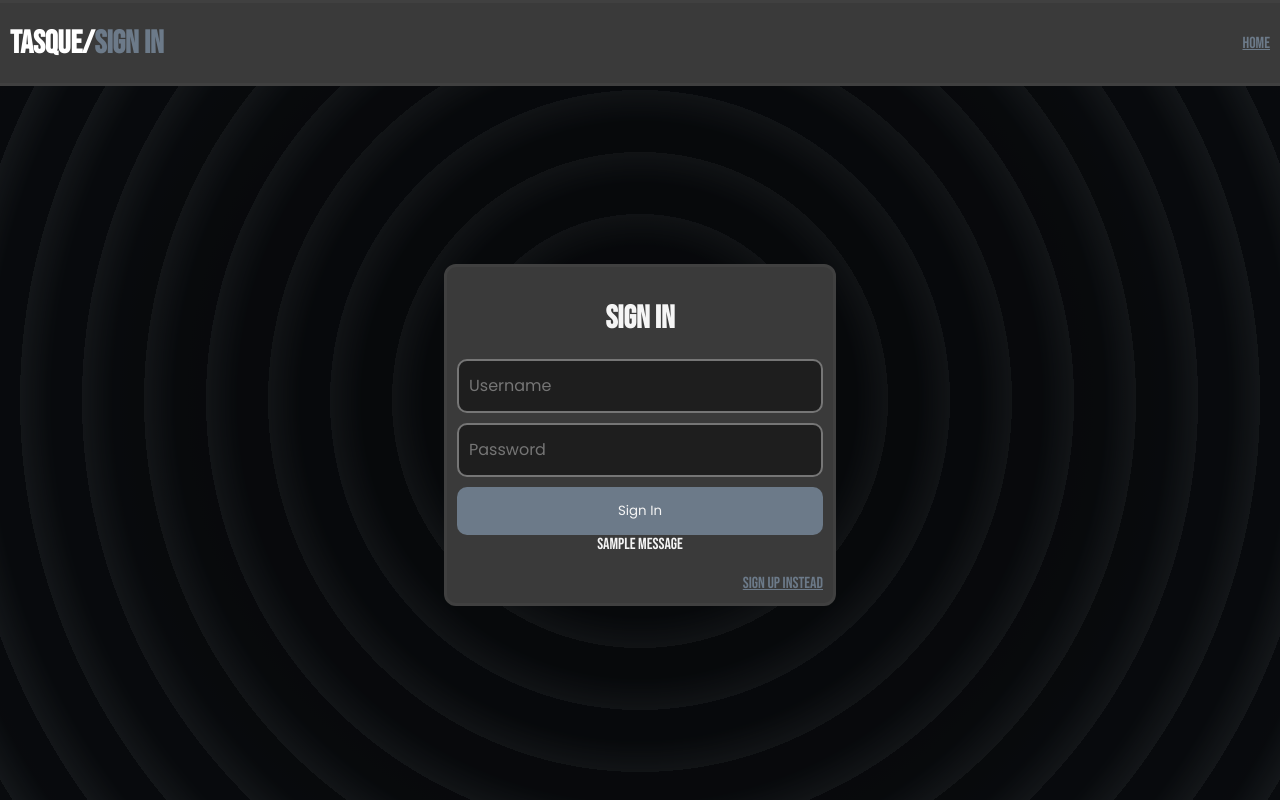
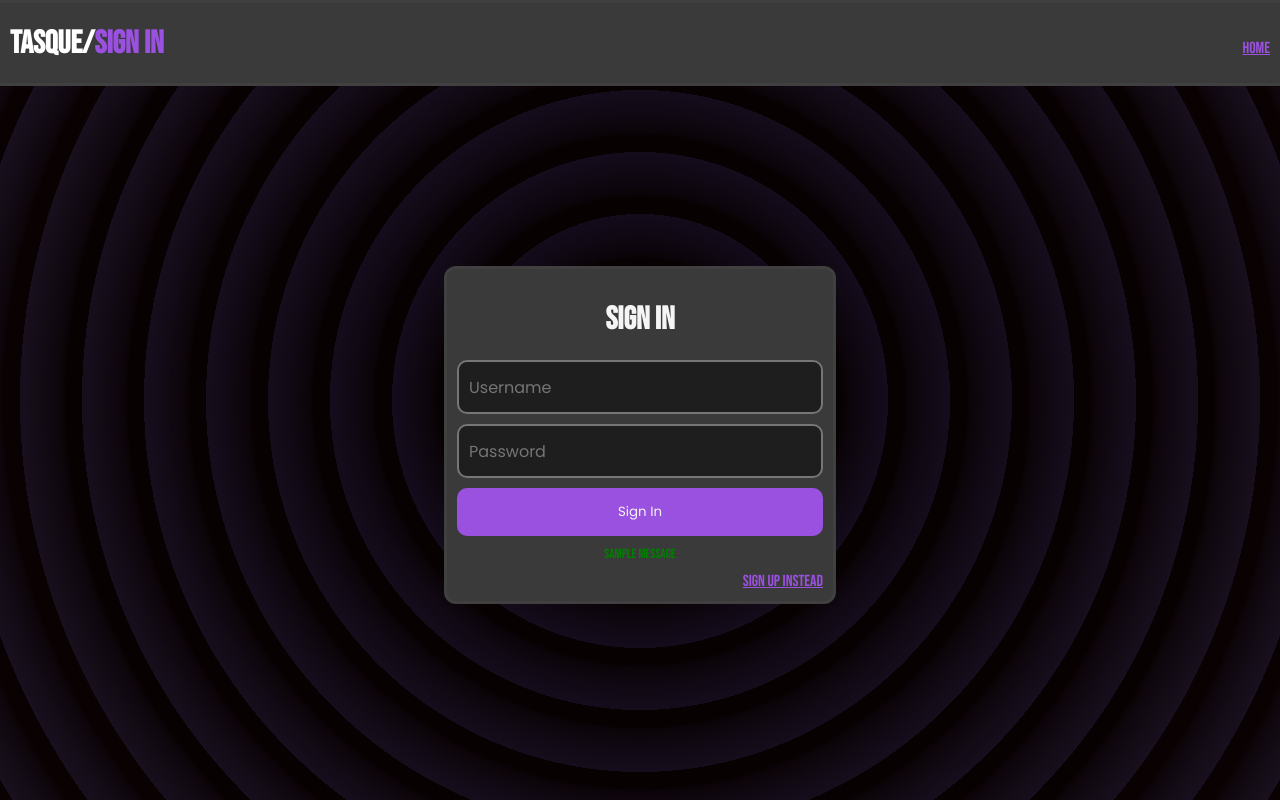
Before and after one commit to Gl-CH/Tasque, a Django app: page /accounts/sign_in/ in a window 1280 px wide. Run offline with Django 5.2, Linux system fonts and the light colour scheme; one stand-in notice (Sample message) is shown.

Commit message:
Added Support for themes and minor animations

```diff
--- /dev/null
+++ b/Tasque/Accounts/static/accounts/css/styles.css
@@ -0,0 +1,76 @@
+
+.rounded-box{
+    font-family: "Bebas Neue",sans-serif;
+    display: flex;
+    flex-direction: column;
+    background-color: var(--foreground-color);
+    width: fit-content;
+    padding: 10px;
+    height: fit-content;
+    margin: 0;
+    margin-top: 70px;
+    border-radius: 12px;
+    border-color: var(--border-color);
+    border-style: solid;
+    text-align: center;
+    align-self: center;
+
+}
+
+.input-forms{
+    width: 350px;
+    height: 48px;
+    font-size: 16px;
+    border-radius: 10px;
+    border-style: solid;
+}
+
+input {
+	width: 100%;
+	padding-left: 10px; /* Adds space inside the input */
+	font-size: 16px;
+	background: var(--background-color);
+	color: white;
+    font-family: "Poppins",sans-serif;
+    outline: none;
+}
+
+form {
+	display: flex;
+	flex-direction: column; /* or row if you want inline fields */
+	gap: 10px; /* Adds spacing between inputs */
+}
+
+
+.form-list{
+    align-self: center;
+}
+
+button{
+    border-radius: 12px;
+    height: 48px;
+    background-color: var(--accent-color);
+    font-family: "Poppins",sans-serif;
+    color: whitesmoke;
+    border-radius: 10px;
+    border-style: none;
+    transition: transform 0.2s ease-in-out;
+
+}
+
+button:hover{
+    transform: scale(1.01);
+}
+
+.error-message{
+    padding-top: 10px;
+    font-size: smaller;
+    color: #892B2B;
+}
+
+
+
+a{
+    text-align: right;
+    padding-top: 10px;
+}
--- a/Tasque/Accounts/templates/layout.html
+++ b/Tasque/Accounts/templates/layout.html
@@ -1,8 +1,12 @@
 {% extends "base.html" %}
 {% load static %}
 
-    {% block content %}
-    <div class= "container">
+
+{% block stylesheet %}<link rel="stylesheet" href="{% static 'accounts/css/styles.css' %}">{% endblock %}
+
+
+{% block content %}
+    <div class= "rounded-box">
         {% block container.content %}{% endblock %}
     </div>
-    {% endblock %}
+{% endblock %}
--- a/Tasque/Accounts/templates/sign_in/index.html
+++ b/Tasque/Accounts/templates/sign_in/index.html
@@ -19,10 +19,15 @@
             {{ form.password }}
             <button type="submit">Sign In</button>
         </form>
+
         {% for message in messages %}
-            {{message}}
+            <div class="alert-{{ message.tags }}">{{ message }}</div>
         {% endfor %}
-        {{ form.errors }}
+
+        {% for errors in form.non_field_errors %}
+            <p class="error-message">{{ errors }}</p>
+        {% endfor %}
+
         <a href="{% url 'sign_up' %}">Sign up instead</a>
 
     {% endblock %}
--- a/Tasque/Accounts/templates/sign_up/index.html
+++ b/Tasque/Accounts/templates/sign_up/index.html
@@ -7,7 +7,7 @@
     {% block header %}Sign Up{% endblock %}
 
     {% block header.content %}
-    <div class= "nav-bar-button-container">
+    <div class= "nav-bar-link-container">
         <a class="nav-bar-link" href="{% url 'home' %}">Home</a>
     </div>
     {% endblock %}
--- a/Tasque/Accounts/views.py
+++ b/Tasque/Accounts/views.py
@@ -19,7 +19,7 @@ def sign_in(request):
                 login(request,user)
                 return redirect("tasks")
             else:
-                messages.error(request,"Invalid Login details")
+                form.add_error(None, "Invalid Login Details")
     return render(request,"sign_in/index.html",{'form':form})
 
 def sign_up(request):
--- a/Tasque/Home/templates/home/index.html
+++ b/Tasque/Home/templates/home/index.html
@@ -15,8 +15,8 @@
 {% endblock %}
 
 {% block content%}
-<div class = Title>
-    <h1> Welcome To <a id = header-page-title>Tasque</a></h1>
+<div class = title>
+    <h1> Welcome To <a id = title-coloured-text>Tasque</a></h1>
     <h3>A Kaban-Style To-do list app</h3>
 </div>
 
--- a/Tasque/Project/settings.py
+++ b/Tasque/Project/settings.py
@@ -26,7 +26,7 @@ SECRET_KEY = 'django-insecure-#p)lcad9w85r3dxo=0h+8a^rj1f20+g%77sdt#su@sn_^qt*3u
 # SECURITY WARNING: don't run with debug turned on in production!
 DEBUG = True
 
-ALLOWED_HOSTS = ['192.168.1.36']
+ALLOWED_HOSTS = ['192.168.1.36','localhost']
 
 
 # Application definition
--- a/Tasque/Static/css/base.css
+++ b/Tasque/Static/css/base.css
@@ -1,11 +1,25 @@
 @import url('https://fonts.googleapis.com/css2?family=Bebas+Neue&family=Poppins:ital,wght@0,100;0,200;0,300;0,400;0,500;0,600;0,700;0,800;0,900;1,100;1,200;1,300;1,400;1,500;1,600;1,700;1,800;1,900&display=swap');
 
+
+:root {
+    --background-color: #1E1E1E;
+    --foreground-color: #3A3A3A;
+    --border-color: #404040;
+    --accent-color:  #9b51e0;
+    --patten-color:var(--accent-color);
+    --pattern-gradient-start:#9b51e0;
+    --pattern-gradient-end:#d28eff;
+    --pattern-gradient-highlight: rgb(93, 14, 14);
+
+	--font-size: 16px;
+}
+
 body {
-    background-color: #1E1E1E;
+    background-color: var(--background-color);
     opacity: 1;
     background-image:
-    radial-gradient(circle at center, #8090A1, #A9C1D9),
-    repeating-radial-gradient(circle at center, #6C7A89, #6C7A89 31px, transparent 62px, transparent 31px);
+    radial-gradient(circle at center, var(--pattern-gradient-start), var(--pattern-gradient-end)),
+    repeating-radial-gradient(circle at center, var(--pattern-gradient-highlight), var(--pattern-gradient-highlight), 31px, transparent 62px, transparent 31px);
     background-blend-mode: multiply;
 	margin: 0;
 	display: flex;
@@ -15,109 +29,32 @@ body {
     color:  whitesmoke;
 }
 
-
-.header {
+.nav-bar{
     display: flex;
 	position: fixed; /* Keeps it at the top */
 	top: 0;
 	left: 100;
-	width: 100%;
-    height: 10%;
-	background-color: #3A3A3A;
+	width: 100vw;
+    height: 10vh;
+	background-color: var(--foreground-color);
 	color: white;
     font-family: "Bebas Neue",sans-serif;
-    border-color: #404040;
+    border-color:var(--border-color);
     border-style: solid;
     align-items: center;
+    justify-content: space-between;
 }
 
-
-.header > h1{
+.nav-bar > h1{
     margin: 0px;
     padding-left: 10px;
     align-self: center;
 }
 
-#header-page-title {
-    color: #6C7A89;
+#nav-bar-page-title {
+    color: var(--accent-color);
 }
 
-.container{
-    font-family: "Bebas Neue",sans-serif;
-    display: flex;
-    flex-direction: column;
-    background-color: #3A3A3A;
-    width: fit-content;
-    padding: 10px;
-    height: fit-content;
-    margin: 0;
-    margin-top: 70px;
-    border-radius: 12px;
-    border-color: #404040;
-    border-style: solid;
-    text-align: center;
-    align-self: center;
-
-}
-
-
-.input-forms{
-        width: 350px;
-        height: 48px;
-        font-size: 16px;
-        border-radius: 10px;
-        border-style: solid;
-}
-
-
-form {
-	display: flex;
-	flex-direction: column; /* or row if you want inline fields */
-	gap: 10px; /* Adds spacing between inputs */
-}
-
-
-button{
-    border-radius: 12px;
-    height: 48px;
-    background-color: #6C7A89;
-    font-family: "Poppins",sans-serif;
-    color: whitesmoke;
-    border-radius: 10px;
-    border-style: none;
-
-}
-
-
-a{
-    color: #6C7A89;
-    text-align: right;
-    padding-top: 20px;
-
-}
-
-
-input {
-	width: 100%;
-	padding-left: 10px; /* Adds space inside the input */
-	font-size: 16px;
-	background: #1E1E1E; /* Dark mode background */
-	color: white;
-    font-family: "Poppins",sans-serif;
-    outline: none;
-}
-
-
-.error-message{
-    margin: 5px;
-    font-size: smaller;
-}
-
-
-.header{
-    display: flex;
-    justify-content: space-between;
-}
 
 .nav-bar-button-container{
     display: flex;
@@ -129,14 +66,30 @@ input {
 
 .nav-bar-link{
     padding: 10px;
+    color: var(--accent-color);
+    text-align: right;
+    padding-top: 20px;
+    transition: transform 0.5s ease-in-out;
+}
+
+.nav-bar-link:hover{
+    transform: scale(1.05);
+    color: white;
+}
+
+.alert{
+    padding-top: 10px;
+    font-size: smaller;
+}
+
+.alert-success{
+    padding-top: 10px;
+    font-size: smaller;
+    color: green !important;
 }
 
 
-#username{
-    color: whitesmoke;
+a{
+    color: var(--accent-color);
+
 }
-
-
-.form-list{
-    align-self: center;
-}
--- a/Tasque/Templates/base.html
+++ b/Tasque/Templates/base.html
@@ -11,8 +11,8 @@
 
 </head>
 <body>
-    <div class= "header">
-        <h1>TASQUE/<span id = header-page-title>{% block header %}{% endblock %}</span></h1>
+    <div class= "nav-bar">
+        <h1>TASQUE/<span id = nav-bar-page-title>{% block header %}{% endblock %}</span></h1>
         {% block header.content %}{% endblock %}
     </div>
 
```
Also changed, not shown: Tasque/Home/static/home/css/styles.css (+7 -6 lines), Tasque/Task_app/static/tasks/css/styles.css (+14 -2 lines), Tasque/Task_app/templates/tasks/index.html (+4 -3 lines), Tasque/db.sqlite3.
